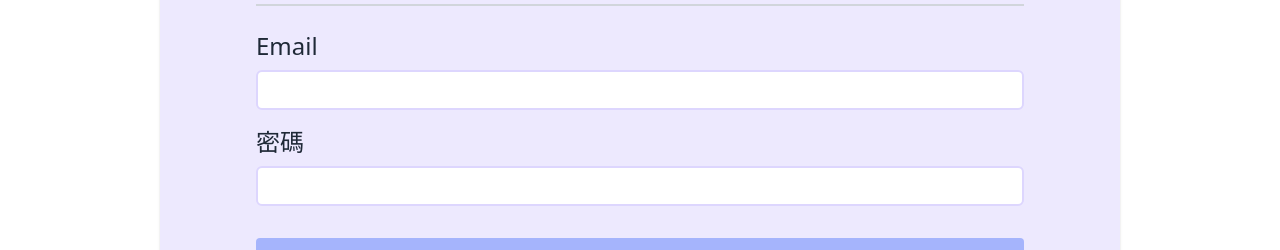
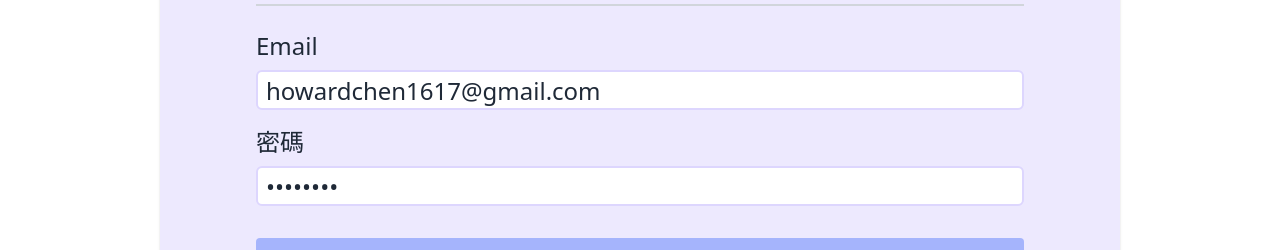
Before and after one commit to How2cch/mfee27-nodejs-workshop, a React (Create React App) app in the folder stock-frontend/: page /login in a window 1280 px wide. Shown: the part 226-476 px from the top of the page. Built offline with nearby package versions, Linux system fonts and the light colour scheme; no server answers.

Commit message:
[uadate] edit code style

```diff
--- a/stock-frontend/src/components/Login.js
+++ b/stock-frontend/src/components/Login.js
@@ -1,20 +1,58 @@
+import { useState } from 'react';
+import axios from 'axios';
+import { API_URL } from '../utils/config';
+
 const Login = () => {
+  const [user, setUser] = useState({ email: 'howardchen1617@gmail.com', password: 'aaaaaaaa' });
+  const handleSubmit = async (e) => {
+    e.preventDefault();
+    try {
+      const result = await axios.post(`${API_URL}/auth/login`, user);
+      console.log(result.data);
+    } catch (error) {
+      console.error('error', error);
+    }
+  };
+  const handleChange = (e) => {
+    setUser({ ...user, [e.target.name]: e.target.value });
+  };
   return (
-    <form className="bg-purple-100 h-screen md:h-full md:my-20 md:mx-16 lg:mx-28 xl:mx-40 py-16 md:py-8 px-24 text-gray-800 md:shadow md:rounded flex flex-col md:justify-center">
+    <form
+      className="bg-purple-100 h-screen md:h-full md:my-20 md:mx-16 lg:mx-28 xl:mx-40 py-16 md:py-8 px-24 text-gray-800 md:shadow md:rounded flex flex-col md:justify-center"
+      onSubmit={handleSubmit}
+    >
       <h2 className="flex justify-center text-3xl mb-6 border-b-2 pb-2 border-gray-300">登入帳戶</h2>
       <div className="mb-4 text-2xl">
         <label htmlFor="name" className="flex mb-2 w-32">
           Email
         </label>
-        <input className="w-full border-2 border-purple-200 rounded-md h-10 focus:outline-none focus:border-purple-400 px-2" type="text" id="email" name="email" />
+        <input
+          className="w-full border-2 border-purple-200 rounded-md h-10 focus:outline-none focus:border-purple-400 px-2"
+          type="text"
+          id="email"
+          name="email"
+          value={user.email}
+          onChange={handleChange}
+          required
+        />
       </div>
       <div className="mb-8 text-2xl">
         <label htmlFor="password" className="flex mb-2 w-16">
           密碼
         </label>
-        <input className="w-full border-2 border-purple-200 rounded-md h-10 focus:outline-none focus:border-purple-400 px-2" type="password" id="password" name="password" />
+        <input
+          className="w-full border-2 border-purple-200 rounded-md h-10 focus:outline-none focus:border-purple-400 px-2"
+          type="password"
+          id="password"
+          name="password"
+          value={user.password}
+          onChange={handleChange}
+          required
+        />
       </div>
-      <button className="text-xl bg-indigo-300 px-4 py-2.5 rounded hover:bg-indigo-400 transition duration-200 ease-in">登入</button>
+      <button type="submit" className="text-xl bg-indigo-300 px-4 py-2.5 rounded hover:bg-indigo-400 transition duration-200 ease-in">
+        登入
+      </button>
     </form>
   );
 };
--- a/stock-frontend/src/components/Register.js
+++ b/stock-frontend/src/components/Register.js
@@ -25,12 +25,6 @@
       for (const key in user) {
         formData.append(key, user[key]);
       }
-      // let formData = new FormData();
-      // formData.append('email', user.email);
-      // formData.append('name', user.name);
-      // formData.append('password', user.password);
-      // formData.append('confirmPassword', user.confirmPassword);
-      // formData.append('photo', user.photo);
       let response = await axios.post(`${API_URL}/auth/register`, formData);
       console.log(response.data);
       // if (response.data.status === 'ok') alert(response.data.message);
```
Also changed, not shown: 1 other file (tests, documents, lock files or other folders).
